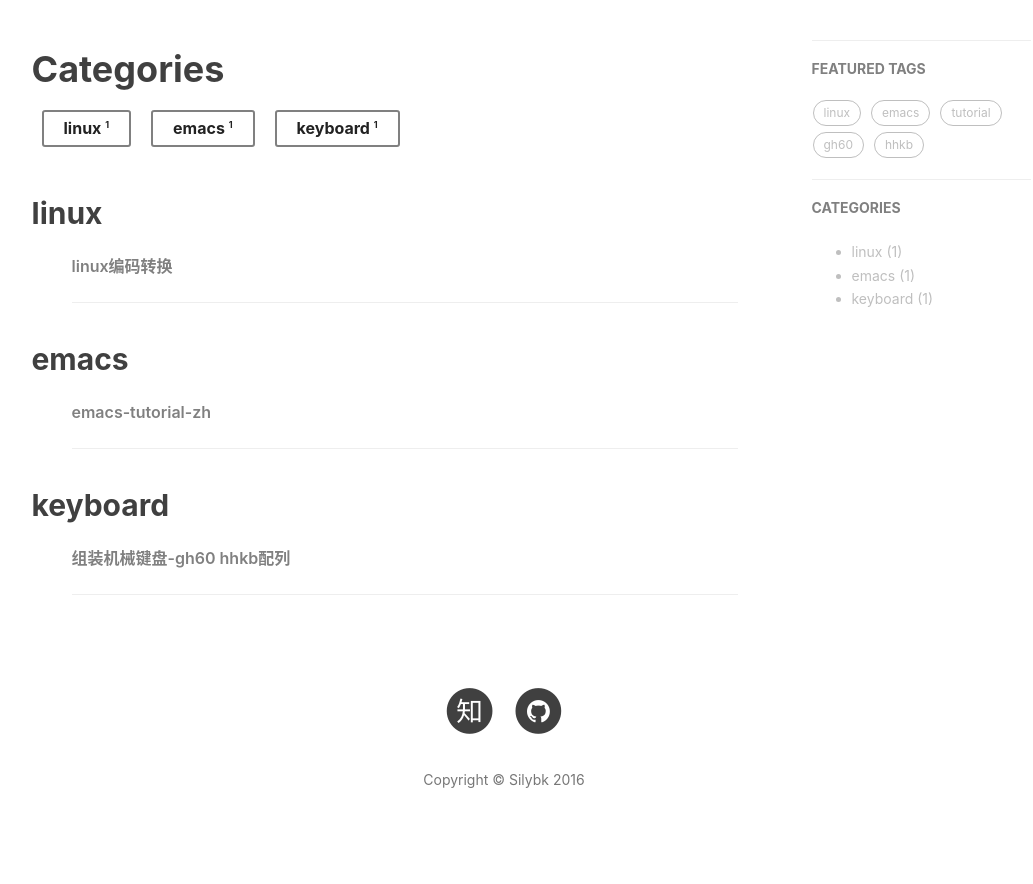
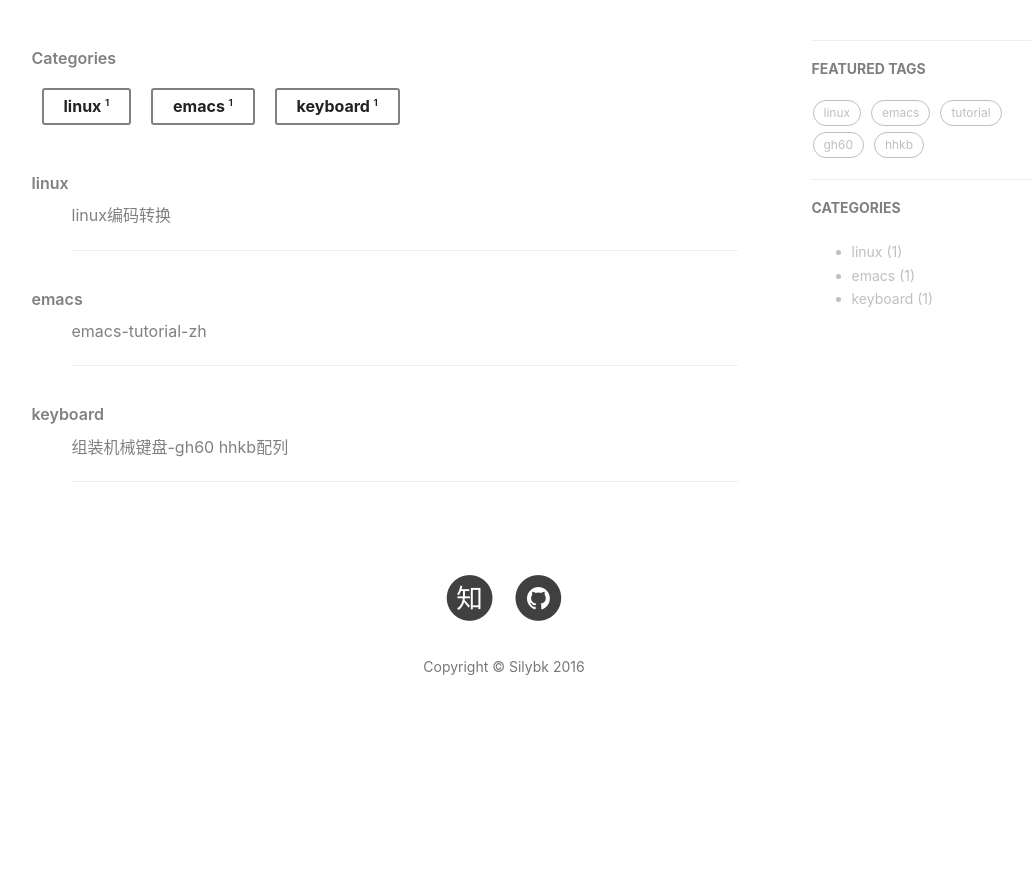
Before and after one commit to silybk/silybk.github.io, a Jekyll site: the page built from categories.html, in a window 1280 px wide. Shown: the part 398-1282 px from the top of the page, without its empty margins (136-1169 px from the left). Built offline with Jekyll 4.4.1, drawn with Linux system fonts in a browser that asks for light colours; nearby versions of some CDN libraries; comment, search, counter and statistics services are not loaded; after the commit the page ends 1169 px from its top, so only the background shows below that.

Commit message:
Update categories.html

```diff
--- a/categories.html
+++ b/categories.html
@@ -1,12 +1,12 @@
 ---
 layout: page
 title: Categories
-header-img:
+header-img: http://7xr5vo.com1.z0.glb.clouddn.com/mybg-universe-2.jpg
 permalink: /categories/
 ---
 <article class="hentry">
 <div class="article">
-    <h1 class="title">{{ page.title }}</h3>
+    <h6 class="title">{{ page.title }}</h6>
     <ul class="categories">
     {% assign categories_list = site.categories %}
     {% for category in categories_list %}
@@ -19,13 +19,13 @@ permalink: /categories/
 
 <div class="article">
 {% for category in site.categories %}
-  <h2  class="article-year" id="{{ category[0] }}-ref" data-year="&diams;">{{ category[0] | join: "/" }}</h2>
+  <h6  class="article-year" id="{{ category[0] }}-ref" data-year="&diams;">{{ category[0] | join: "/" }}</h6>
   <ul style="list-style: none">
     {% assign pages_list = category[1] %}
     {% for node in pages_list %}
       {% if node.title != null %}
         {% if group == null or group == node.group %}
-            <li><a href="{{ BASE_PATH }}{{node.url}}"><h6 class="node.title">{{node.title}}</h6></a></li>
+            <li><a href="{{ BASE_PATH }}{{node.url}}"><p class="node.title">{{node.title}}</p></a></li>
 <hr>
         {% endif %}
       {% endif %}
```
